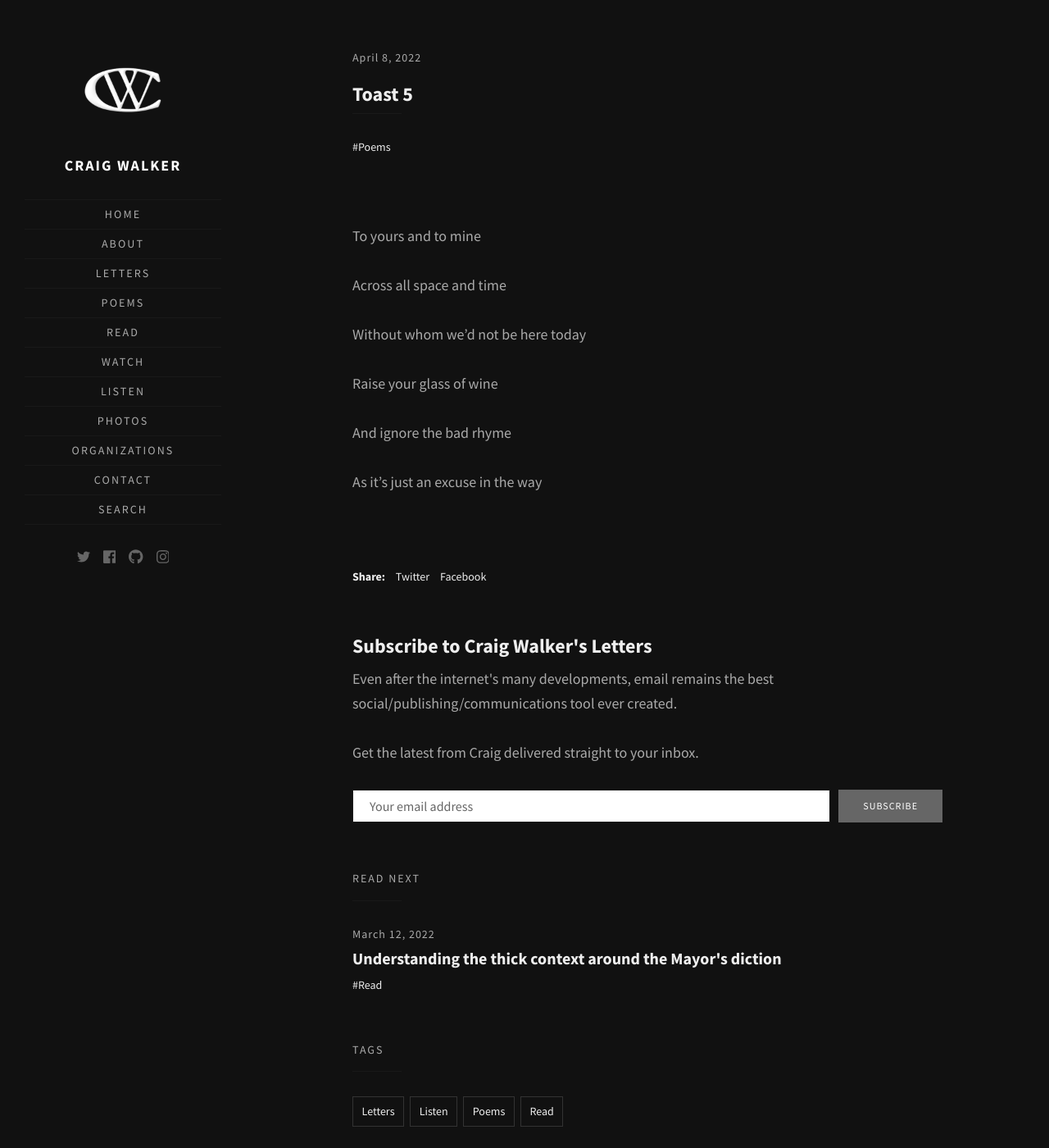
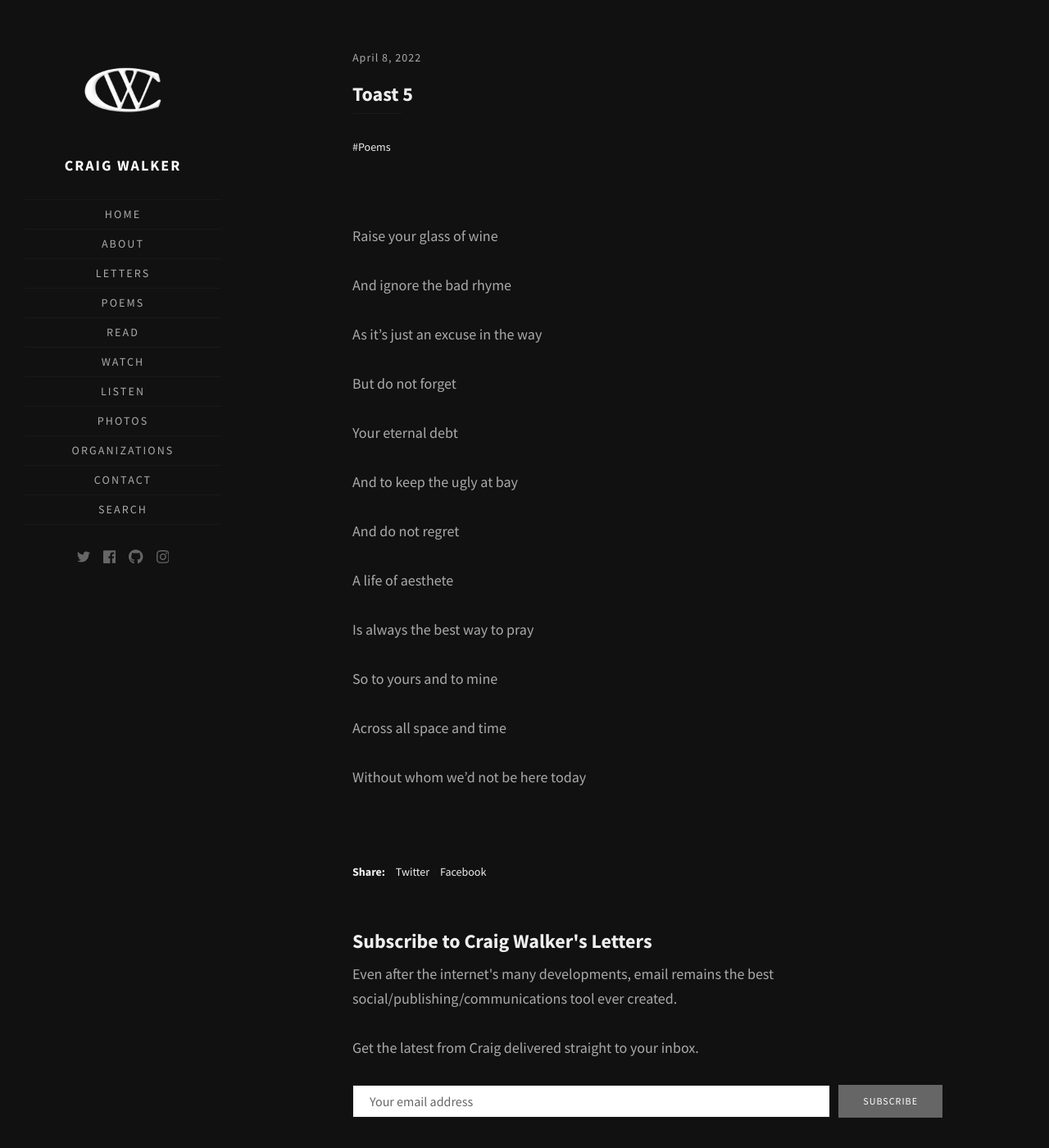
Before and after one commit to walkercraig/walkercraig, a Jekyll site: the page built from _posts/2022/2022-04-08-toast-5.md, in a window 1280 px wide and 1400 px high. Shown: the whole window at 82% size. Built offline with Jekyll 4.4.1, drawn with Linux system fonts in a browser that asks for light colours; some web fonts are replaced.

Commit message:
Update 2022-04-08-toast-5.md

```diff
--- a/_posts/2022/2022-04-08-toast-5.md
+++ b/_posts/2022/2022-04-08-toast-5.md
@@ -6,16 +6,28 @@ title: Toast 5
 
 <br/>
 
-To yours and to mine
-
-Across all space and time
-
-Without whom we'd not be here today
-
 Raise your glass of wine
 
 And ignore the bad rhyme
 
 As it's just an excuse in the way
 
+But do not forget
+
+Your eternal debt
+
+And to keep the ugly at bay
+
+And do not regret
+
+A life of aesthete
+
+Is always the best way to pray
+
+So to yours and to mine
+
+Across all space and time
+
+Without whom we'd not be here today
+
 <br/>
```
